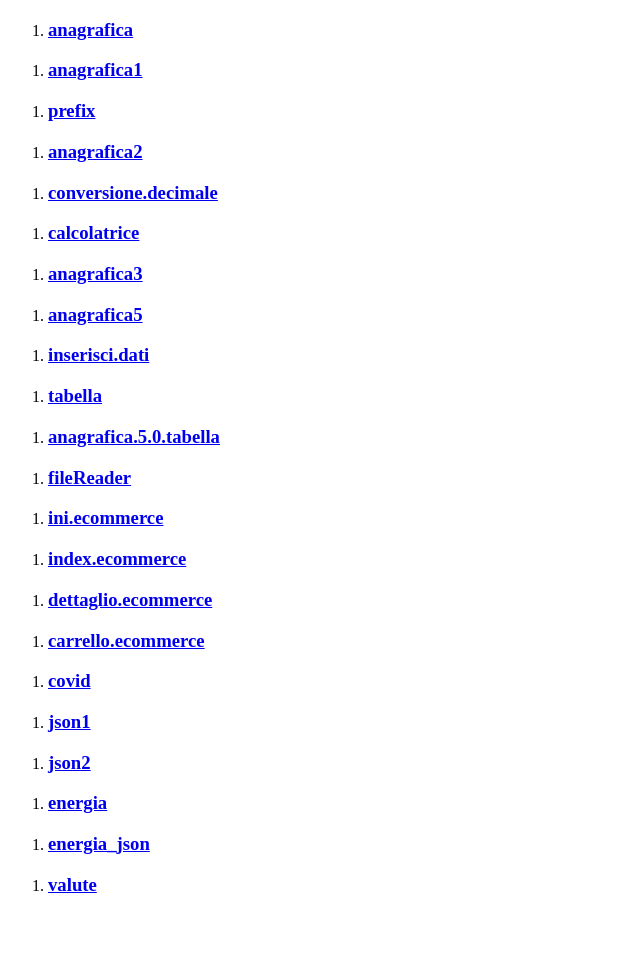
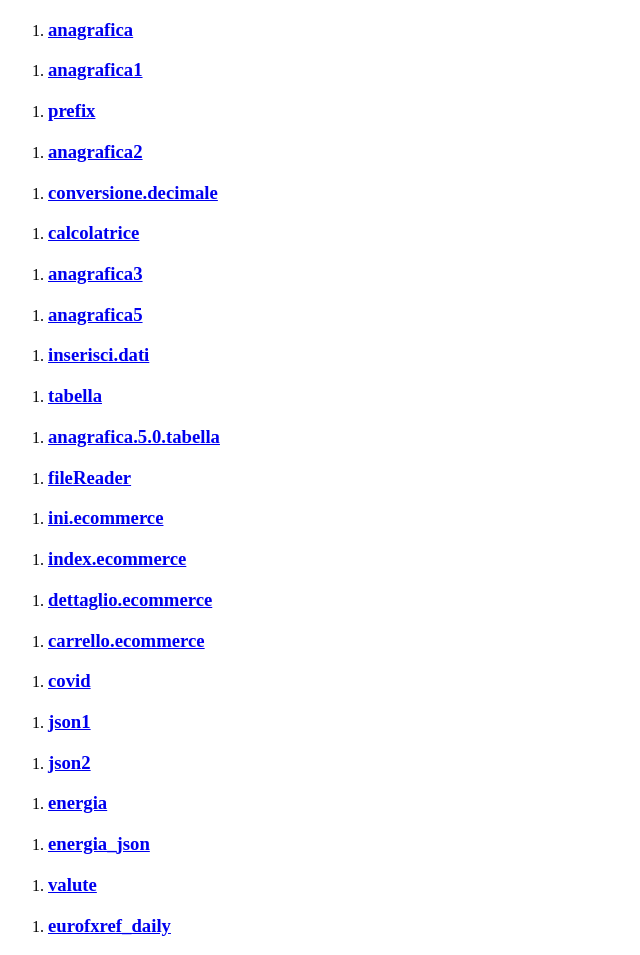
Before and after one commit to Gogox-08/lavoritps, a plain HTML site: page index.html in a window 1280 px wide. Shown: the whole page, without its empty margins (0-640 px from the left). Before the commit the page ends 915 px from the top, so only its background shows below. Drawn offline with Linux system fonts and the light colour scheme.

Commit message:
Add eurofxref_daily link to index.html

```diff
--- a/index.html
+++ b/index.html
@@ -115,5 +115,10 @@
         <a href="https://gogox-08.github.io/lavoritps/valute.html"><h3>valute</h3></a
     </li>
   </ol>
+    <ol>
+      <li>
+        <a href="https://gogox-08.github.io/lavoritps/eurofxref-daily.html"><h3>eurofxref_daily</h3></a
+    </li>
+  </ol>
 </body>
 </html>
```
